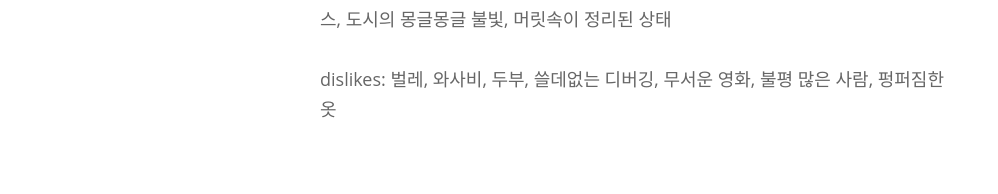
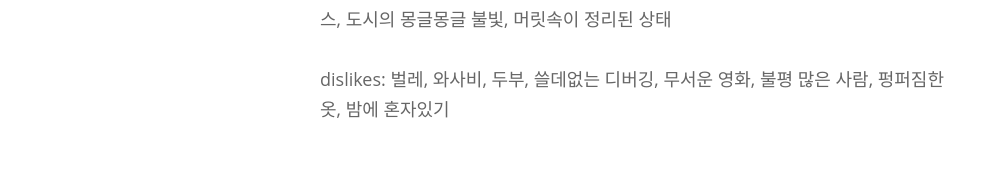
Before and after one commit to minniie/minniie.github.io, a Jekyll site: the page built from about.md, in a window 1280 px wide. Shown: the part 343-537 px from the top of the page, without its empty margins (0-998 px from the left). Built offline with Jekyll 4.4.1, drawn with Linux system fonts in a browser that asks for light colours; nearby versions of some CDN libraries; some web fonts are replaced; grey boxes are pictures that could not be loaded.

Commit message:
Update about.md

```diff
--- a/about.md
+++ b/about.md
@@ -8,4 +8,4 @@ Princeton '21+1
 
 likes: 털 많은 고양이, 재즈, 사람들 만나기, 낮잠, 맥주, 이쁜 악세사리, 힙합, 크리스마스, 도시의 몽글몽글 불빛, 머릿속이 정리된 상태
 
-dislikes: 벌레, 와사비, 두부, 쓸데없는 디버깅, 무서운 영화, 불평 많은 사람, 펑퍼짐한 옷
+dislikes: 벌레, 와사비, 두부, 쓸데없는 디버깅, 무서운 영화, 불평 많은 사람, 펑퍼짐한 옷, 밤에 혼자있기
```
